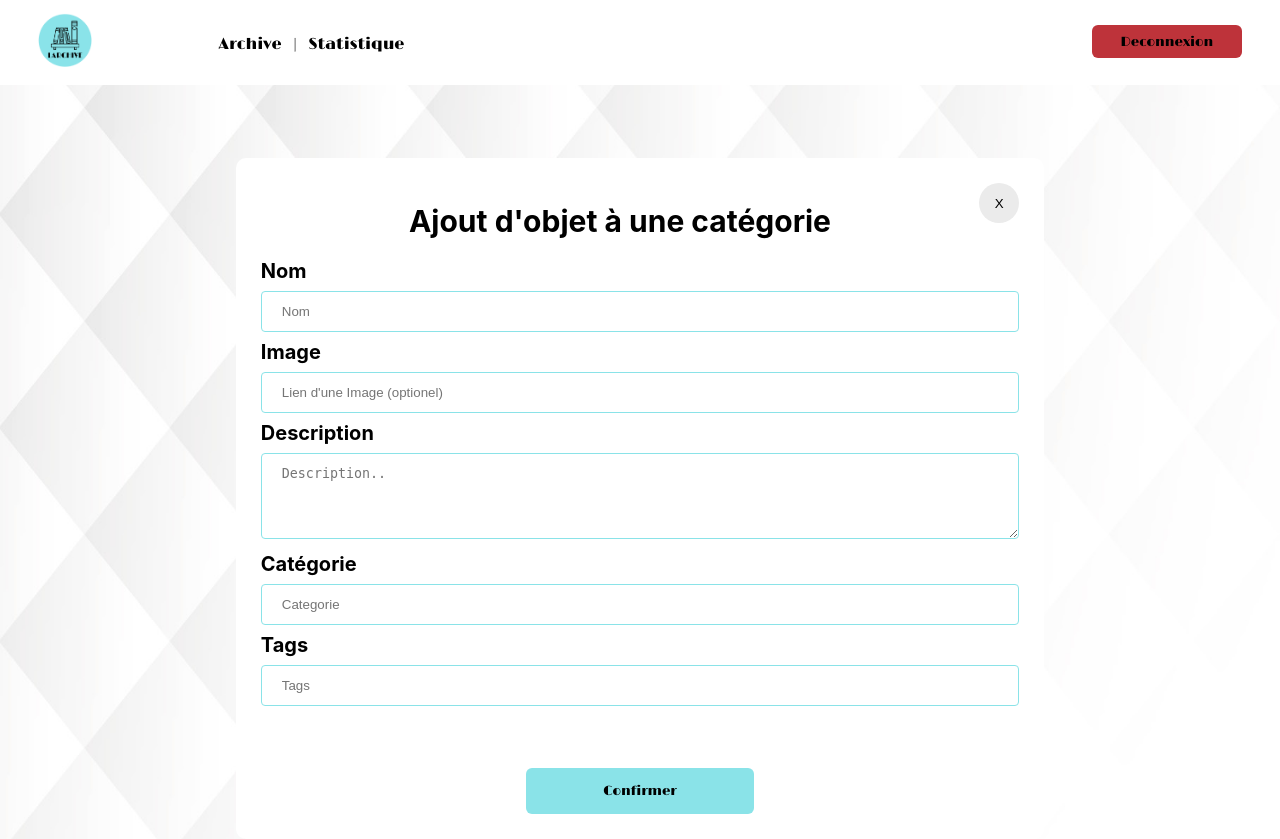
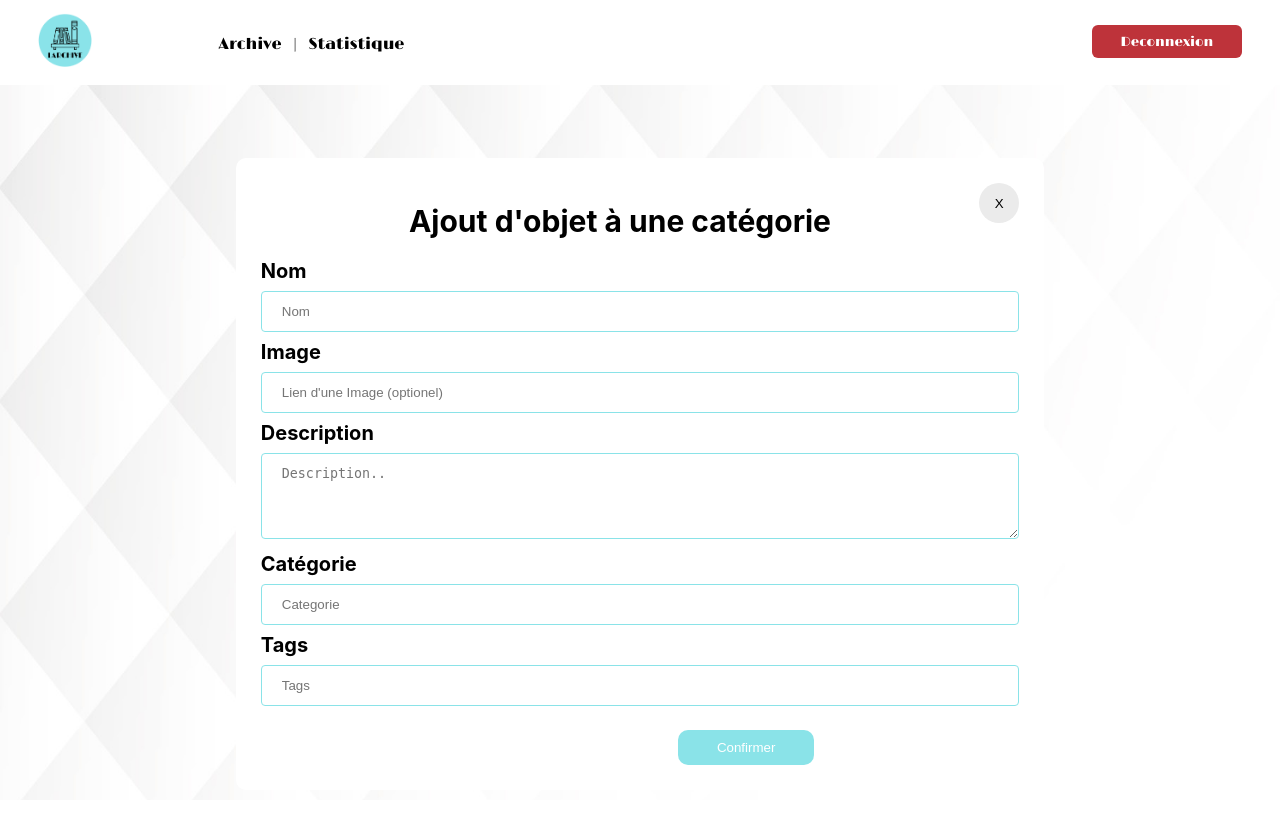
Before and after one commit to coding-factory-classrooms/projet-web-2021-bibliotheque, a PHP site: page /?p=addObject in a window 1280 px wide. After the commit the page ends 765 px from the top, so only its background shows below. Run offline with PHP 8.4, Linux system fonts and the light colour scheme; the visitor is signed in with stand-in values (Sample User, id 1); data that the repository does not hold is empty; some web fonts are replaced.

Commit message:
push style button modify

```diff
--- a/css/addObjectpage.css
+++ b/css/addObjectpage.css
@@ -65,3 +65,49 @@
     -webkit-transform: scale(1.10);
     -moz-transform: scale(1.10);
 }
+.btn-modObject{
+    border: none;
+    padding: 3%;
+    margin-right: 10%;
+    width: 40%;
+    border-radius: 10px;
+    background: #8AE3E8;
+    color: white ;
+}
+.btn-deleteObject{
+    border: none;
+    padding: 3%;
+    width: 40%;
+    border-radius: 10px;
+    background: #be333a;
+    color: white;
+}
+.btn-annul{
+    border: none;
+    padding: 3%;
+    width: 40%;
+    border-radius: 10px;
+    margin-left: 7%;
+}
+#btn-reset{
+    width: 50%;
+    margin-top: 2%;
+}
+#btn-Action{
+    width: 50%;
+    margin-top: 2%;
+    padding-left: 10%;
+}
+#btn-object{
+    display: flex;
+    flex-direction: row;
+    justify-content: space-between;
+}
+.annim{
+    -webkit-transition: all 0.5s ease;
+    -moz-transition: all 0.5s ease;
+}
+.annim:hover{
+    -webkit-transform: scale(1.10);
+    -moz-transform: scale(1.10);
+}
--- a/css/main.css
+++ b/css/main.css
@@ -84,6 +84,7 @@
 }
 #btn-deconnexion{
     background-color: #be333a;
+    color: white;
     width: 50%;
     height: 70%;
     padding: 2%;
--- a/php/views/addObject.php
+++ b/php/views/addObject.php
@@ -88,9 +88,15 @@
 
       <input class="hidden" name="currentObject" value="<?php echo $currentObject["numObject"],$currentObject["numCategorie"] ?>" id="currentObject">
 
-      <input type="submit" class="registerbtn" value="Confirmer" name="submit" id="confirm">
-      <input type="submit" class="registerbtn hidden" value="Supprimer" name="submit" id="suppr">
-      <a onclick="history.go(-1);"><button class="registerbtn hidden" type="button" id='undo'>Annuler</button></a>
+      <div id="btn-object">
+        <div id="btn-reset">
+          <a onclick="history.go(-1);"><button class="btn-annul hidden annim" type="button" id='undo'>Annuler</button></a>
+        </div>
+        <div id="btn-Action">
+          <input type="submit" class="btn-modObject annim" value="Confirmer" name="submit" id="confirm">
+          <input type="submit" class="btn-deleteObject hidden annim" value="Supprimer" name="submit" id="suppr">
+        </div>
+      </div>
 
     </div>
   </form>
--- a/php/views/archive.php
+++ b/php/views/archive.php
@@ -6,7 +6,7 @@
 
 <!doctype html>
 <html lang="fr">
-<link rel="stylesheet" href="css/addCategori.css">
+<link rel="stylesheet" href="css/addCategorie.css">
 <?php
 $listCategoryBeforeFetch = $db->query('SELECT C.numCategorie, C.name FROM categorie C WHERE C.numUser = '.$_SESSION['ID'].' ');
 $listCategory = $listCategoryBeforeFetch->fetchAll(PDO::FETCH_ASSOC);
--- a/php/views/viewCategory.php
+++ b/php/views/viewCategory.php
@@ -30,7 +30,7 @@
 <!DOCTYPE html>
 <head>
     <script src="https://kit.fontawesome.com/87a0ec3c80.js" crossorigin="anonymous"></script>
-    <link rel="stylesheet" href="css/viewCatego.css">
+    <link rel="stylesheet" href="css/viewCategorie.css">
 </head>
 <body>
     <div class="container-obj">
```
Also changed, not shown: css/addCategorie.css (renamed from css/addCategori.css), css/viewCategorie.css (renamed from css/viewCatego.css).
